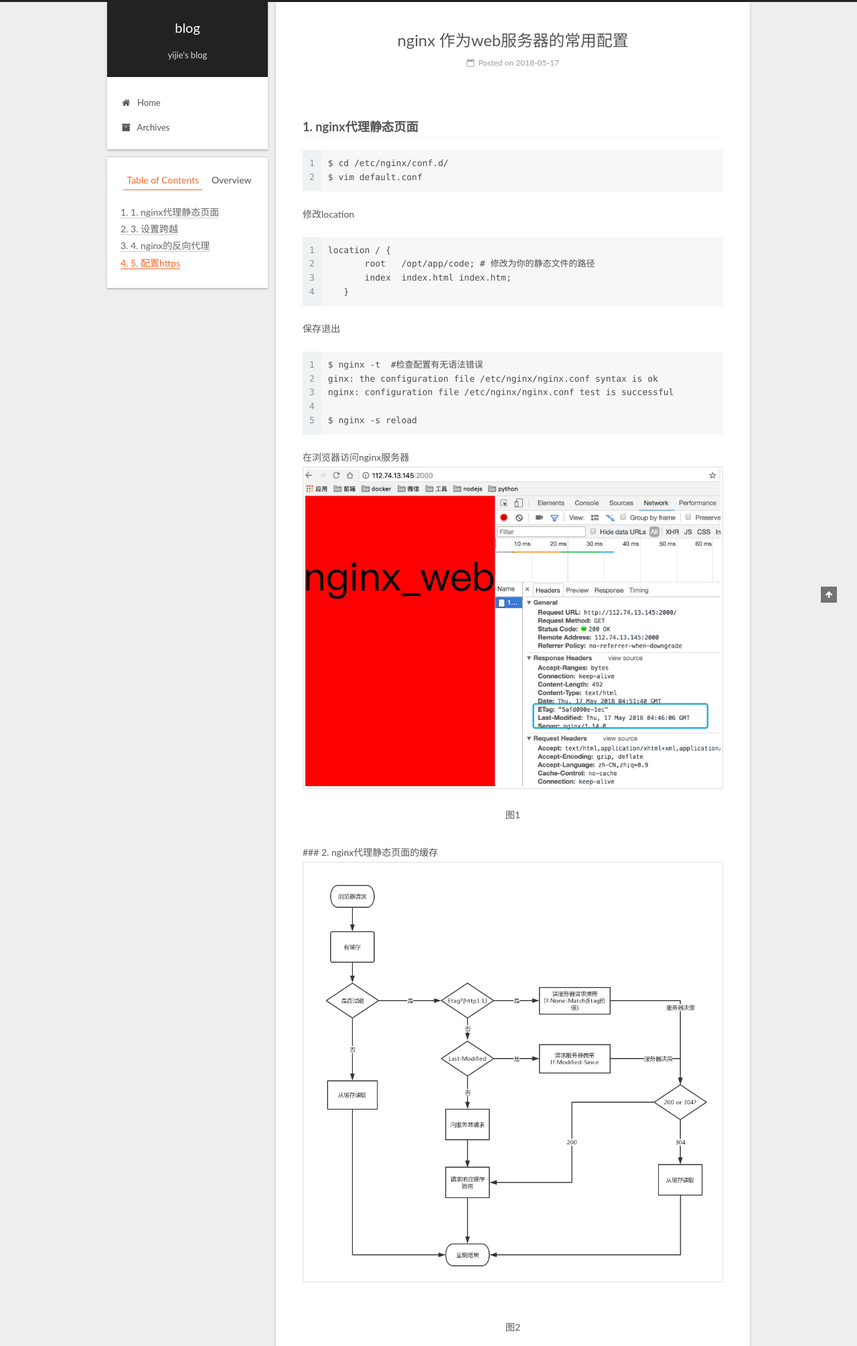
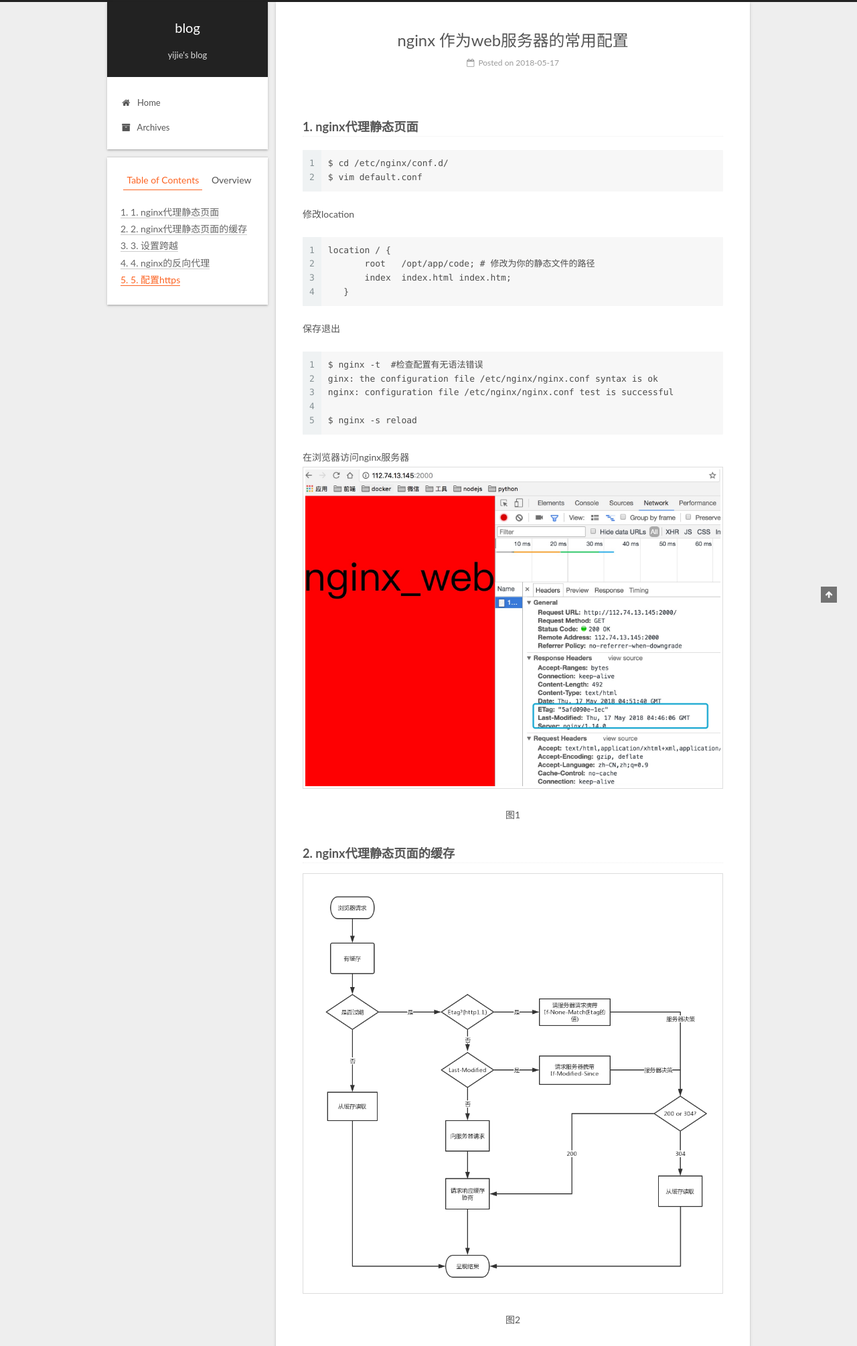
Before and after one commit to yijieyan/yijieyan.github.io, a plain HTML site: page 2018/05/17/nginx_web/index.html in a window 1280 px wide. Shown: the top 2010 px of the page at 67% size. Drawn offline with Linux system fonts and the light colour scheme.

Commit message:
Site updated: 2018-05-17 16:59:25

```diff
--- a/2018/05/17/nginx_web/index.html
+++ b/2018/05/17/nginx_web/index.html
@@ -92,7 +92,7 @@
 <meta property="og:image" content="https://yijieyan.github.io/2018/05/17/nginx_web/3.png">
 <meta property="og:image" content="https://yijieyan.github.io/2018/05/17/nginx_web/4.png">
 <meta property="og:image" content="https://yijieyan.github.io/2018/05/17/nginx_web/5.png">
-<meta property="og:updated_time" content="2018-05-17T08:56:21.000Z">
+<meta property="og:updated_time" content="2018-05-17T08:59:12.000Z">
 <meta name="twitter:card" content="summary">
 <meta name="twitter:title" content="nginx 作为web服务器的常用配置">
 <meta name="twitter:description" content="1. nginx代理静态页面12$ cd /etc/nginx/conf.d/$ vim default.conf 修改location 1234location / &amp;#123;       root   /opt/app/code; # 修改为你的静态文件的路径       index  index.html index.htm;   &amp;#125; 保存退出12345$ nginx -t  #">
@@ -311,7 +311,10 @@
 <figure class="highlight plain"><table><tr><td class="gutter"><pre><span class="line">1</span><br><span class="line">2</span><br><span class="line">3</span><br><span class="line">4</span><br></pre></td><td class="code"><pre><span class="line">location / &#123;</span><br><span class="line">       root   /opt/app/code; # 修改为你的静态文件的路径</span><br><span class="line">       index  index.html index.htm;</span><br><span class="line">   &#125;</span><br></pre></td></tr></table></figure>
 <p>保存退出<br><figure class="highlight plain"><table><tr><td class="gutter"><pre><span class="line">1</span><br><span class="line">2</span><br><span class="line">3</span><br><span class="line">4</span><br><span class="line">5</span><br></pre></td><td class="code"><pre><span class="line">$ nginx -t  #检查配置有无语法错误</span><br><span class="line">ginx: the configuration file /etc/nginx/nginx.conf syntax is ok</span><br><span class="line">nginx: configuration file /etc/nginx/nginx.conf test is successful</span><br><span class="line"></span><br><span class="line">$ nginx -s reload</span><br></pre></td></tr></table></figure></p>
 <p>在浏览器访问nginx服务器<br><img src="/2018/05/17/nginx_web/2.png" alt=""></p>
-<div style="text-align:center;">图1</div><br>### 2. nginx代理静态页面的缓存<br><img src="/2018/05/17/nginx_web/1.png" alt=""><br><div style="text-align:center;">图2</div><br><img src="/2018/05/17/nginx_web/3.png" alt=""><br><div style="text-align:center;">图3</div>
+<div style="text-align:center;">图1</div>
+
+<h3 id="2-nginx代理静态页面的缓存"><a href="#2-nginx代理静态页面的缓存" class="headerlink" title="2. nginx代理静态页面的缓存"></a>2. nginx代理静态页面的缓存</h3><p><img src="/2018/05/17/nginx_web/1.png" alt=""></p>
+<div style="text-align:center;">图2</div><br><img src="/2018/05/17/nginx_web/3.png" alt=""><br><div style="text-align:center;">图3</div>
 
 <p>和图1比较，ETag和Last-Modified没有改变,服务器决策后返回304</p>
 <blockquote>
@@ -481,7 +484,7 @@
 
 
 
-              <div class="post-toc-content"><ol class="nav"><li class="nav-item nav-level-3"><a class="nav-link" href="#1-nginx代理静态页面"><span class="nav-number">1.</span> <span class="nav-text">1. nginx代理静态页面</span></a></li><li class="nav-item nav-level-3"><a class="nav-link" href="#3-设置跨越"><span class="nav-number">2.</span> <span class="nav-text">3. 设置跨越</span></a></li><li class="nav-item nav-level-3"><a class="nav-link" href="#4-nginx的反向代理"><span class="nav-number">3.</span> <span class="nav-text">4. nginx的反向代理</span></a></li><li class="nav-item nav-level-3"><a class="nav-link" href="#5-配置https"><span class="nav-number">4.</span> <span class="nav-text">5. 配置https</span></a></li></ol></div>
+              <div class="post-toc-content"><ol class="nav"><li class="nav-item nav-level-3"><a class="nav-link" href="#1-nginx代理静态页面"><span class="nav-number">1.</span> <span class="nav-text">1. nginx代理静态页面</span></a></li><li class="nav-item nav-level-3"><a class="nav-link" href="#2-nginx代理静态页面的缓存"><span class="nav-number">2.</span> <span class="nav-text">2. nginx代理静态页面的缓存</span></a></li><li class="nav-item nav-level-3"><a class="nav-link" href="#3-设置跨越"><span class="nav-number">3.</span> <span class="nav-text">3. 设置跨越</span></a></li><li class="nav-item nav-level-3"><a class="nav-link" href="#4-nginx的反向代理"><span class="nav-number">4.</span> <span class="nav-text">4. nginx的反向代理</span></a></li><li class="nav-item nav-level-3"><a class="nav-link" href="#5-配置https"><span class="nav-number">5.</span> <span class="nav-text">5. 配置https</span></a></li></ol></div>
 
 
           </div>
--- a/css/main.css
+++ b/css/main.css
@@ -1823,7 +1823,7 @@ pre .javascript .function {
   width: 4px;
   height: 4px;
   border-radius: 50%;
-  background: #5d7361;
+  background: #46a7d5;
 }
 .links-of-blogroll {
   font-size: 13px;
```
Also changed, not shown: index.html (+4 -1 lines).
